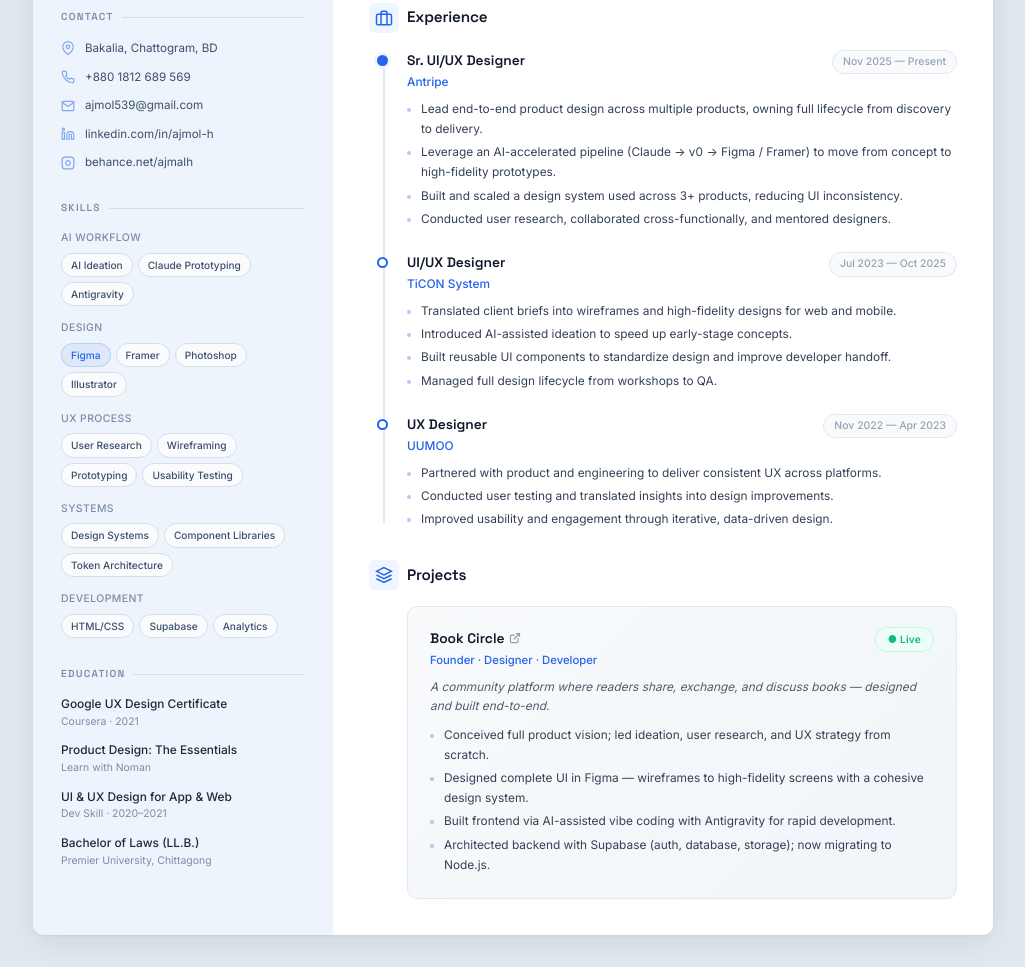
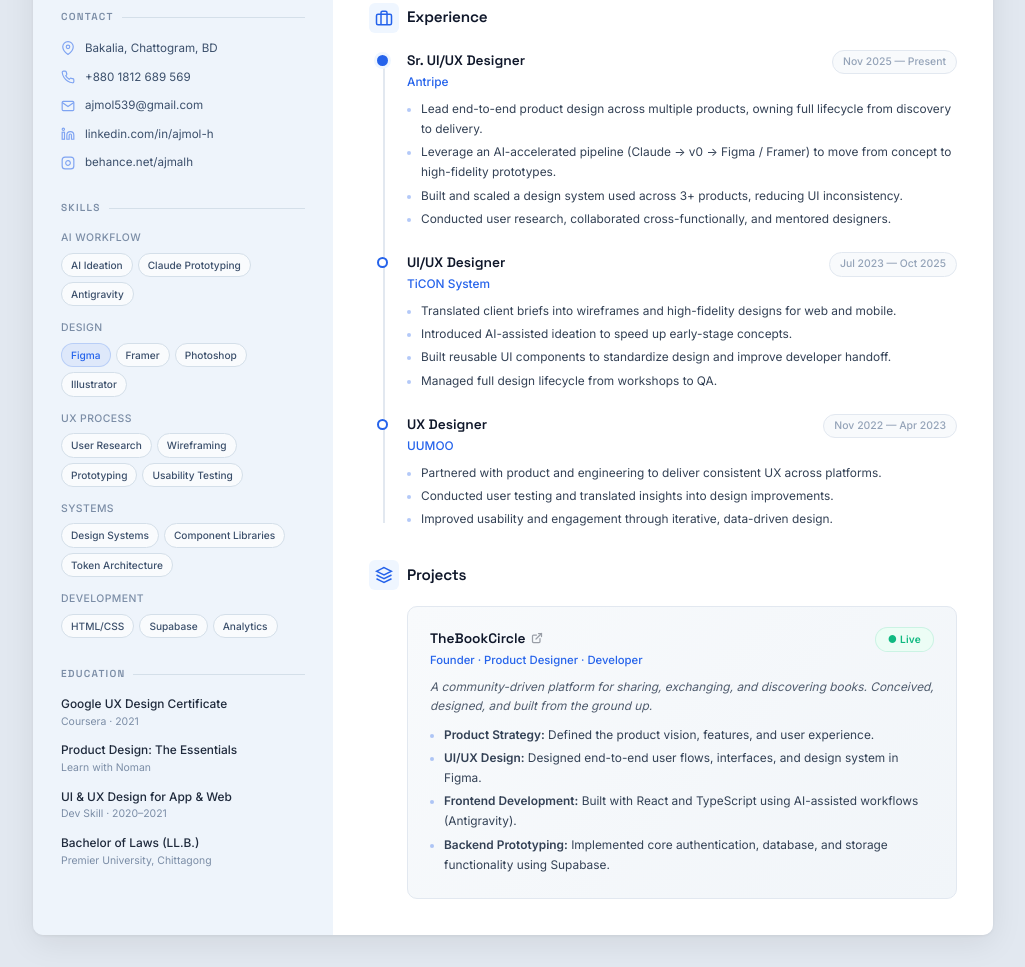
Before and after one commit to ajmol-official/resume, a plain HTML site: page index.html in a window 1280 px wide. Shown: the part 251-1218 px from the top of the page, without its empty margins (127-1152 px from the left). Drawn offline with Linux system fonts and the light colour scheme.

Commit message:
Update Book Circle project with detailed role breakdown

```diff
--- a/index.html
+++ b/index.html
@@ -210,17 +210,17 @@
                 <div class="project-card">
                     <div class="project-card__header">
                         <div>
-                            <h3 class="project-card__title"><a href="https://thebookcircle.org" target="_blank" class="project-link">Book Circle <svg width="12" height="12" viewBox="0 0 24 24" fill="none" stroke="currentColor" stroke-width="2.5" stroke-linecap="round" stroke-linejoin="round"><path d="M18 13v6a2 2 0 0 1-2 2H5a2 2 0 0 1-2-2V8a2 2 0 0 1 2-2h6"/><polyline points="15 3 21 3 21 9"/><line x1="10" y1="14" x2="21" y2="3"/></svg></a></h3>
-                            <p class="project-card__subtitle">Founder · Designer · Developer</p>
+                            <h3 class="project-card__title"><a href="https://thebookcircle.org" target="_blank" class="project-link">TheBookCircle <svg width="12" height="12" viewBox="0 0 24 24" fill="none" stroke="currentColor" stroke-width="2.5" stroke-linecap="round" stroke-linejoin="round"><path d="M18 13v6a2 2 0 0 1-2 2H5a2 2 0 0 1-2-2V8a2 2 0 0 1 2-2h6"/><polyline points="15 3 21 3 21 9"/><line x1="10" y1="14" x2="21" y2="3"/></svg></a></h3>
+                            <p class="project-card__subtitle">Founder · Product Designer · Developer</p>
                         </div>
                         <span class="badge">● Live</span>
                     </div>
-                    <p class="project-card__desc">A community platform where readers share, exchange, and discuss books — designed and built end-to-end.</p>
+                    <p class="project-card__desc">A community-driven platform for sharing, exchanging, and discovering books. Conceived, designed, and built from the ground up.</p>
                     <ul class="timeline__list">
-                        <li>Conceived full product vision; led ideation, user research, and UX strategy from scratch.</li>
-                        <li>Designed complete UI in Figma — wireframes to high-fidelity screens with a cohesive design system.</li>
-                        <li>Built frontend via AI-assisted vibe coding with Antigravity for rapid development.</li>
-                        <li>Architected backend with Supabase (auth, database, storage); now migrating to Node.js.</li>
+                        <li><strong>Product Strategy:</strong> Defined the product vision, features, and user experience.</li>
+                        <li><strong>UI/UX Design:</strong> Designed end-to-end user flows, interfaces, and design system in Figma.</li>
+                        <li><strong>Frontend Development:</strong> Built with React and TypeScript using AI-assisted workflows (Antigravity).</li>
+                        <li><strong>Backend Prototyping:</strong> Implemented core authentication, database, and storage functionality using Supabase.</li>
                     </ul>
                 </div>
             </section>
```
